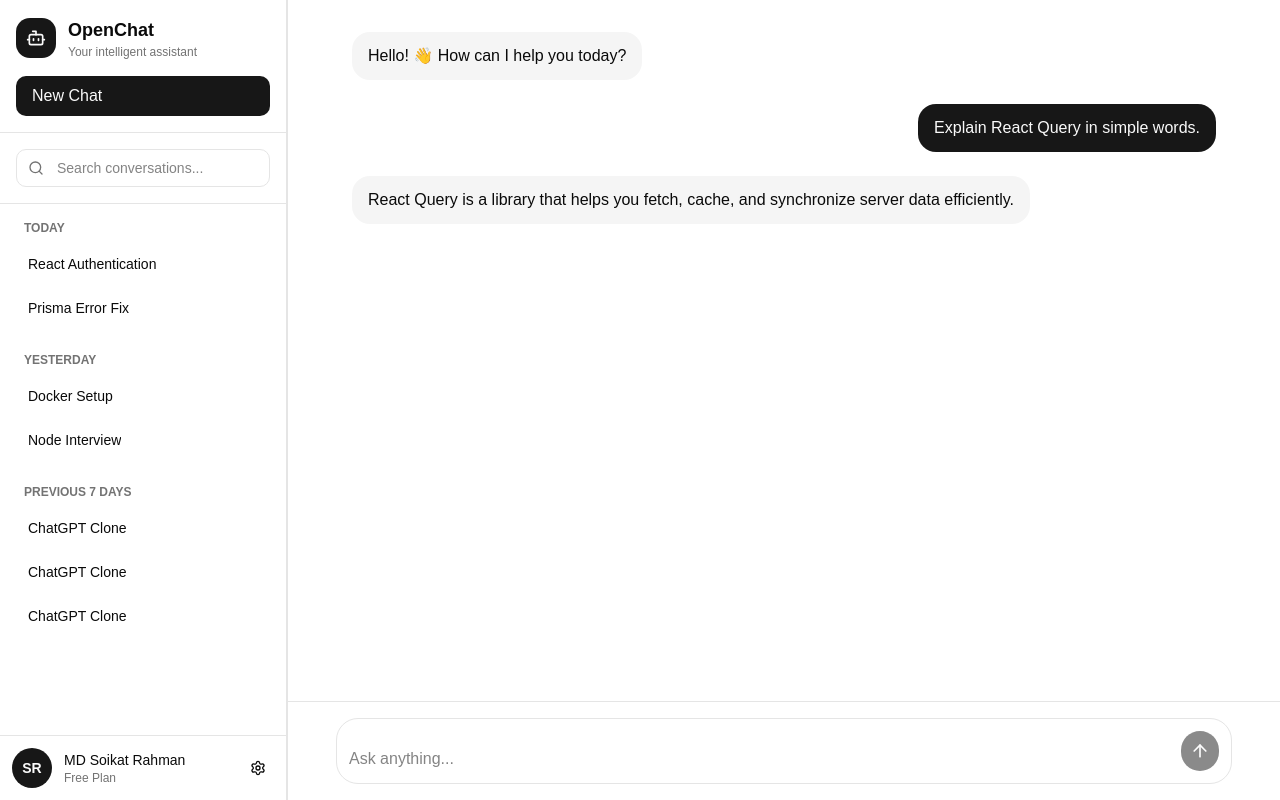
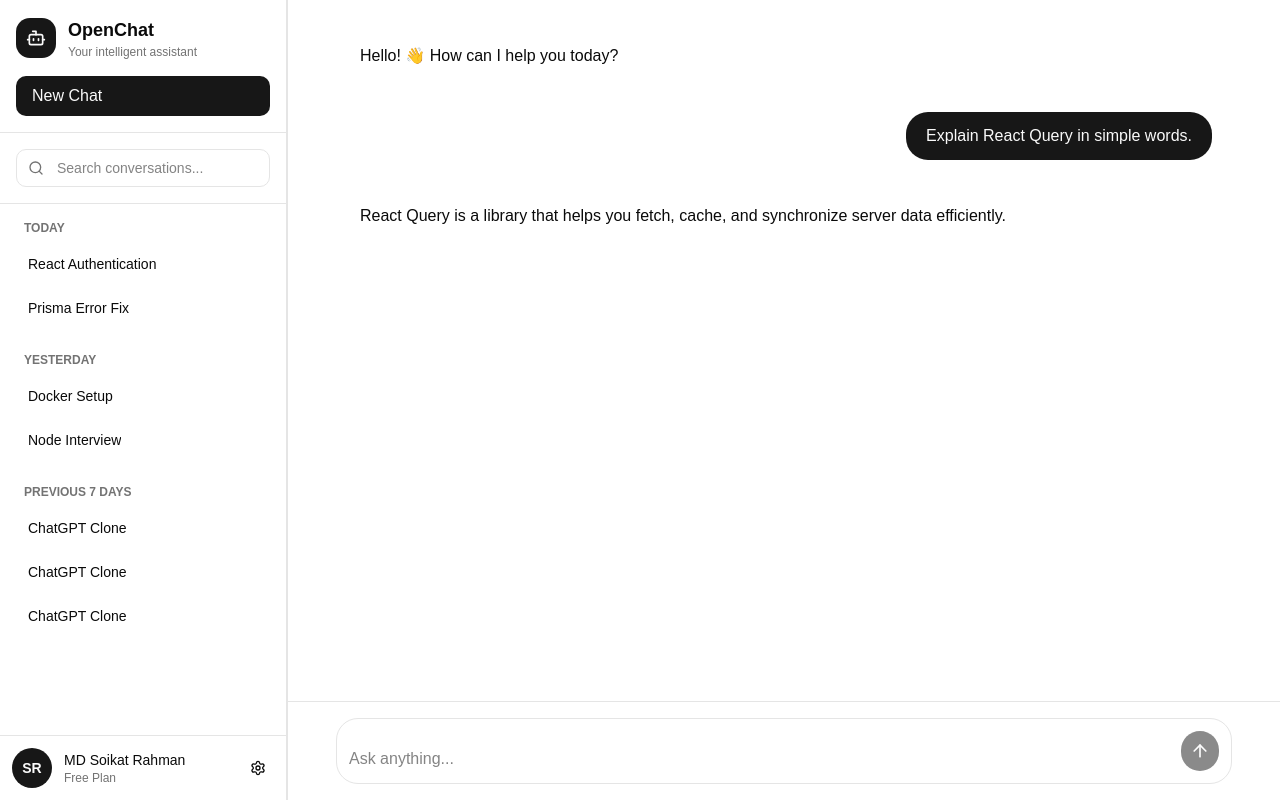
Before and after one commit to mr9asif/OpenChat, a React (Vite) app in the folder frontend/: page / in a window 1280 px wide. Built offline with nearby package versions, Linux system fonts and the light colour scheme.

Commit message:
update Messaage

```diff
--- a/frontend/src/components/chat/ChatContainer.tsx
+++ b/frontend/src/components/chat/ChatContainer.tsx
@@ -5,7 +5,13 @@ import MessageList from "./messages/MessageList";
 const ChatContainer = () => {
   return (
     <main className="flex-1 overflow-y-auto">
-      {messages.length === 0 ? <EmptyState /> : <MessageList />}
+      {messages.length ? (
+        <MessageList />
+      ) : (
+        <div className="flex h-full items-center justify-center">
+          <EmptyState />
+        </div>
+      )}
     </main>
   );
 };
--- a/frontend/src/components/chat/messages/AssistantMessage.tsx
+++ b/frontend/src/components/chat/messages/AssistantMessage.tsx
@@ -0,0 +1,15 @@
+import type { Message } from "@/utils/chat";
+
+type Props = {
+  message: Message;
+};
+
+const AssistantMessage = ({ message }: Props) => {
+  return (
+    <div className="flex justify-start">
+      <div className="max-w-[80%] rounded-3xl px-1 py-3">{message.content}</div>
+    </div>
+  );
+};
+
+export default AssistantMessage;
--- a/frontend/src/components/chat/messages/MessageBubble.tsx
+++ /dev/null
@@ -1,23 +0,0 @@
-import type { Message } from "@/utils/chat";
-
-type Props = {
-  message: Message;
-};
-
-const MessageBubble = ({ message }: Props) => {
-  const isUser = message.role === "user";
-
-  return (
-    <div className={`flex ${isUser ? "justify-end" : "justify-start"}`}>
-      <div
-        className={`max-w-[80%] rounded-2xl px-4 py-3 ${
-          isUser ? "bg-primary text-primary-foreground" : "bg-muted"
-        }`}
-      >
-        {message.content}
-      </div>
-    </div>
-  );
-};
-
-export default MessageBubble;
--- a/frontend/src/components/chat/messages/MessageList.tsx
+++ b/frontend/src/components/chat/messages/MessageList.tsx
@@ -1,12 +1,17 @@
 import { messages } from "../data/message";
-import MessageBubble from "./MessageBubble";
+import AssistantMessage from "./AssistantMessage";
+import UserMessage from "./UserMessage";
 
 const MessageList = () => {
   return (
-    <div className="mx-auto flex w-full max-w-4xl flex-col gap-6 px-4 py-8">
-      {messages.map((message) => (
-        <MessageBubble key={message.id} message={message} />
-      ))}
+    <div className="mx-auto flex w-full max-w-4xl flex-col gap-8 px-5 py-8">
+      {messages.map((message) =>
+        message.role === "user" ? (
+          <UserMessage key={message.id} message={message} />
+        ) : (
+          <AssistantMessage key={message.id} message={message} />
+        ),
+      )}
     </div>
   );
 };
--- a/frontend/src/components/chat/messages/UserMessage.tsx
+++ b/frontend/src/components/chat/messages/UserMessage.tsx
@@ -0,0 +1,17 @@
+import type { Message } from "@/utils/chat";
+
+type Props = {
+  message: Message;
+};
+
+const UserMessage = ({ message }: Props) => {
+  return (
+    <div className="flex justify-end">
+      <div className="max-w-[80%] rounded-3xl bg-primary px-5 py-3 text-primary-foreground">
+        {message.content}
+      </div>
+    </div>
+  );
+};
+
+export default UserMessage;
```
